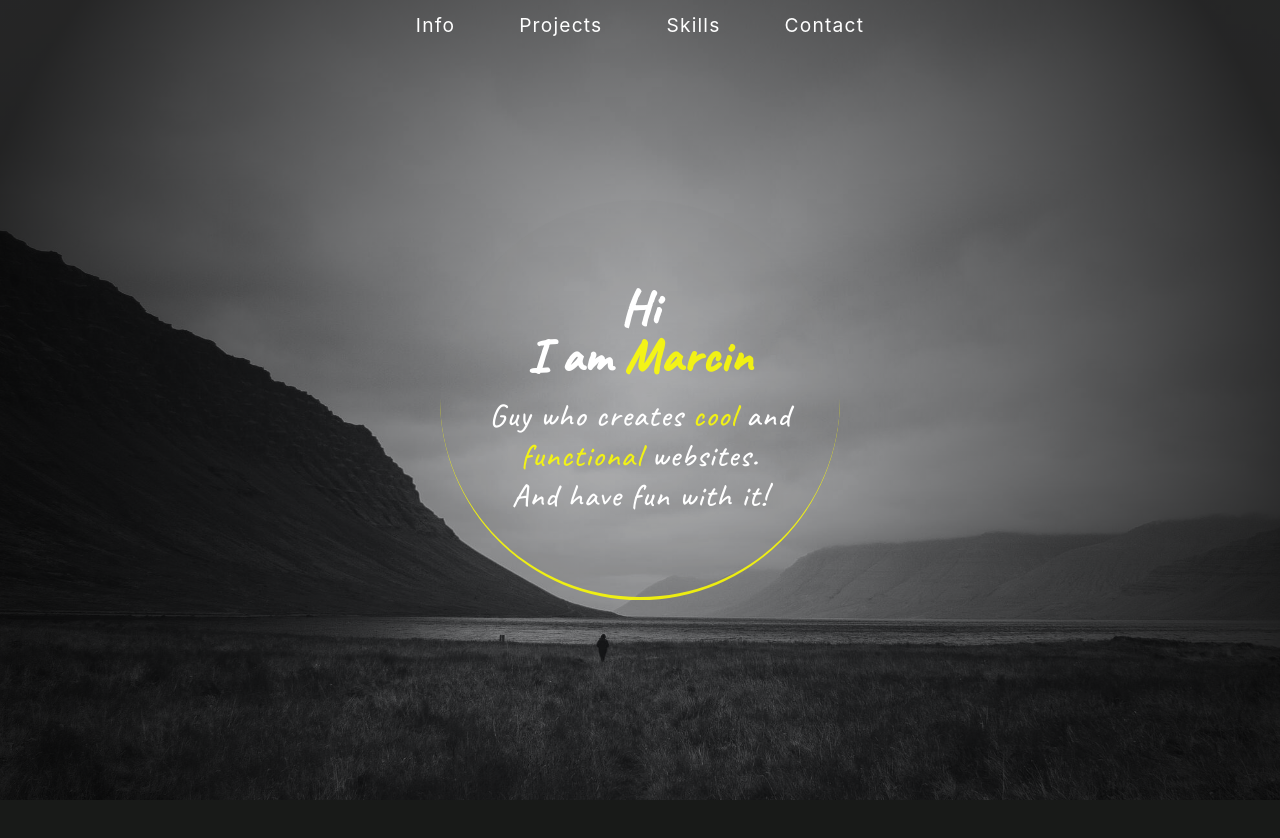
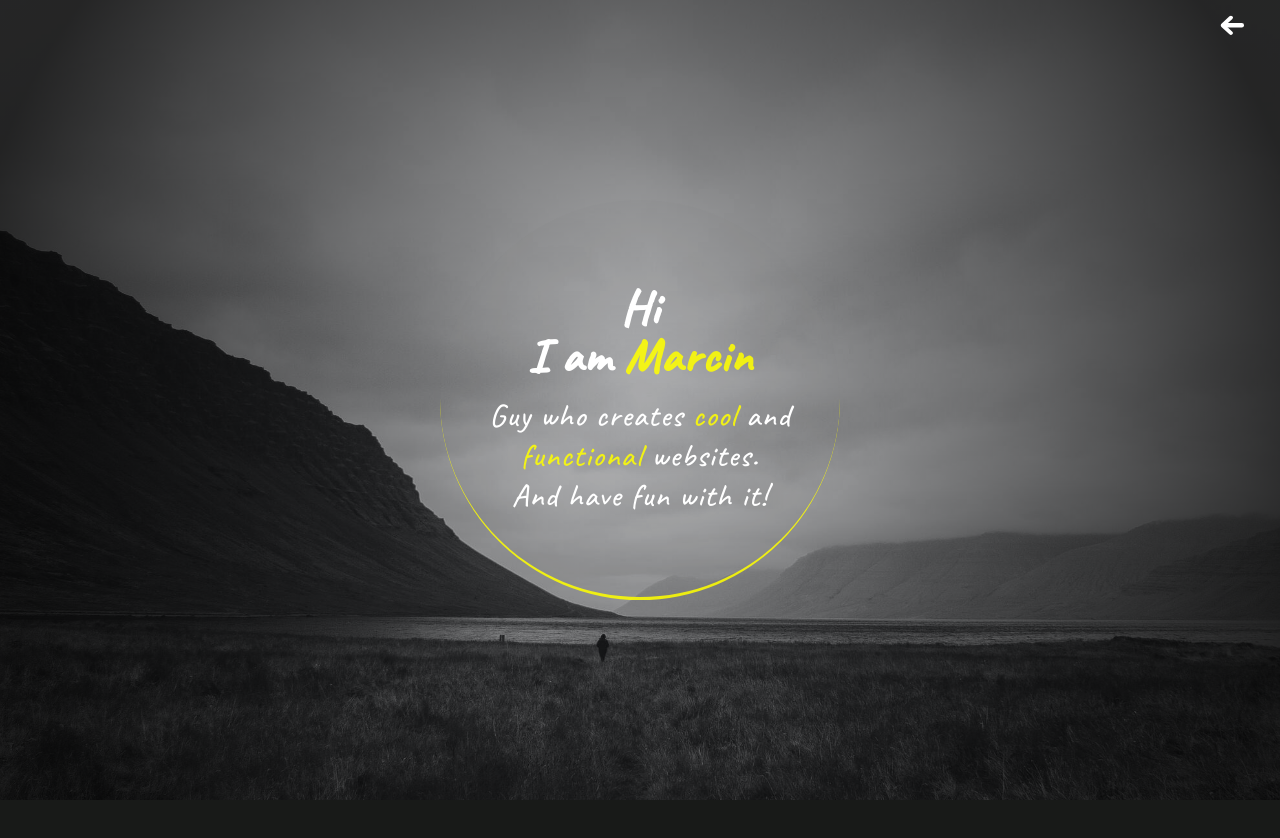
Before and after one commit to Lokostyk/Portfolio-Website, a React (Create React App) app: page / in a window 1280 px wide. Shown: the top 838 px of the page. Built offline with nearby package versions, Linux system fonts and the light colour scheme.

Commit message:
Navbar redesigned

```diff
--- a/src/Components/Navbar/Nav.js
+++ b/src/Components/Navbar/Nav.js
@@ -7,24 +7,25 @@ gsap.registerPlugin(ScrollTrigger)
 function Nav() {
     let navRef = useRef(null)
     useEffect(() => {
-        gsap.to(navRef.querySelector(".a"),{scrollTrigger:{
-            trigger: navRef.querySelector(".a"),
-            scrub: 1,
-            start:"middle top",
-            end:"bottom top",
-        },
-        duration:3,marginRight:`auto`})
+        const navbarItems = document.querySelectorAll(".navItem")
+        let lastScrollPosition = document.body.getBoundingClientRect().top
+        window.addEventListener("scroll",()=>{
+            const currentScrollPosition = document.body.getBoundingClientRect().top
+            if(lastScrollPosition>currentScrollPosition){
+                Array.from(navbarItems).forEach((item)=>{
+                    item.classList.remove("active")
+                })
+            }
+            lastScrollPosition = currentScrollPosition
+        })
     }, [])
     return (
         <nav className="navbar" ref={e=>navRef=e}>
-            <div className="animationBox a">
-                <a className="navItem">Info</a>
-                <a className="navItem">Projects</a>
-            </div>
-            <div className="animationBox b">
-                <a className="navItem">Skills</a>
-                <a className="navItem">Contact</a>
-            </div>
+                <button onClick={()=>Array.from(document.querySelectorAll(".navItem")).forEach((i)=>i.classList.add("active"))}><img src="/Images/navArrow.svg" /></button>
+                <a className="navItem active">Info</a>
+                <a className="navItem active">Projects</a>
+                <a className="navItem active">Skills</a>
+                <a className="navItem active">Contact</a>
         </nav>
     )
 }
--- a/src/Components/Navbar/nav.scss
+++ b/src/Components/Navbar/nav.scss
@@ -1,31 +1,40 @@
+@import "../../Styles/mainColors";
 .navbar {
   display: flex;
-  justify-content: center;
+  justify-content: flex-end;
   position: fixed;
   top: 0;
   left: 0;
+  max-height: 100px;
   width: 100vw;
-  overflow: hidden;
-  z-index: 1;
+  z-index: 5;
+  button {
+    padding: 0.5rem 0;
+    margin-right: 2rem;
+    display: flex;
+    align-items: center;
+    background-color: unset;
+    border: unset;
+  }
   .navItem {
-    position: relative;
-    left: auto;
-    margin-left: 0px;
-    padding: 0.5rem 2rem;
+    padding: 0.5rem 0;
     font-size: 1.2rem;
+    line-height: 1.9rem;
+    font-weight: 500;
     color: white;
+    overflow: hidden;
+    max-width: 0px;
     transition: 0.5s all;
     &:hover {
-      color: yellow;
+      color: $emphasis;
     }
   }
-  .animationBox {
-    display: flex;
-  }
-  .a {
-    margin-top: 0.3rem;
-  }
-  .b {
-    margin-top: 0.3rem;
+  .active {
+    padding: 0.5rem 2rem;
+    max-width: 250px;
+
+    &:first-of-type {
+      padding-left: 0px;
+    }
   }
 }
```
Also changed, not shown: public/Images/navArrow.svg (added).
